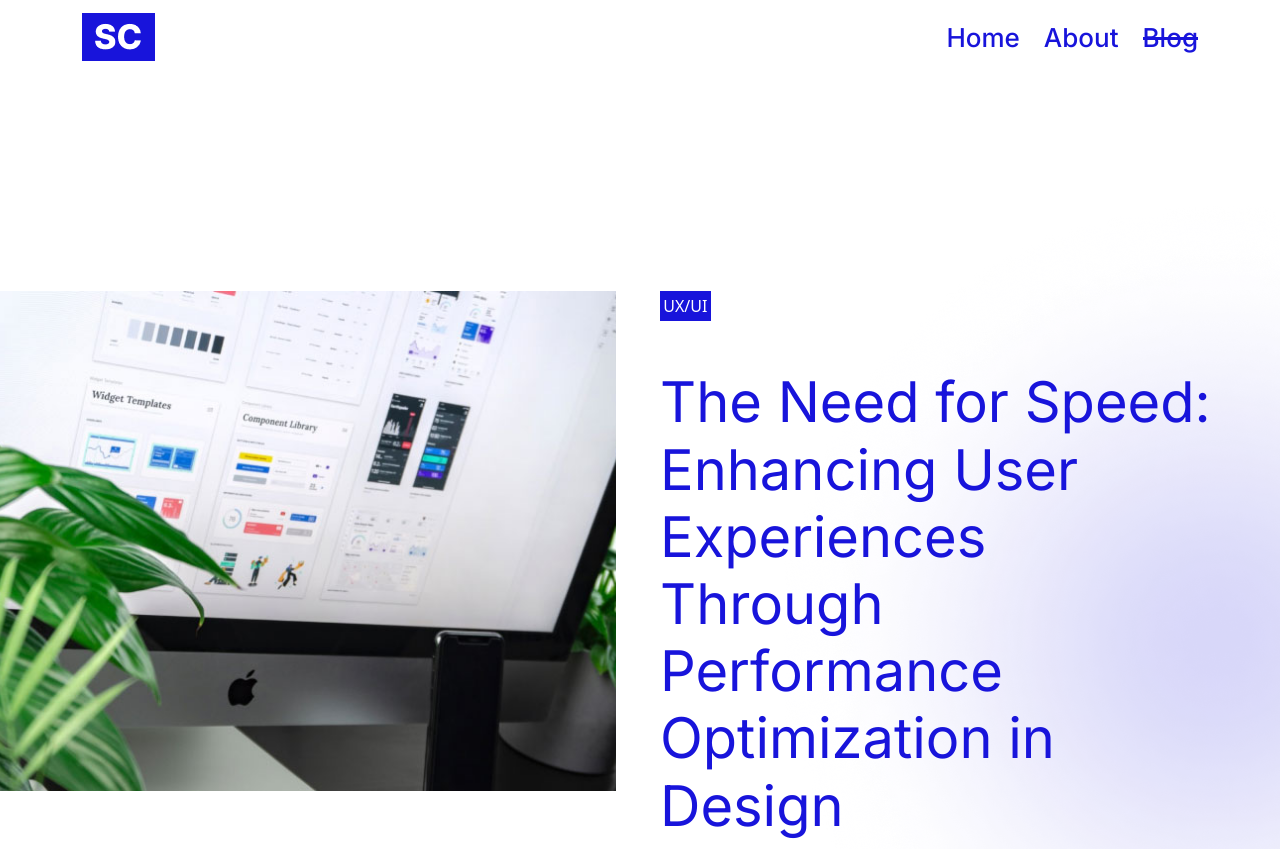
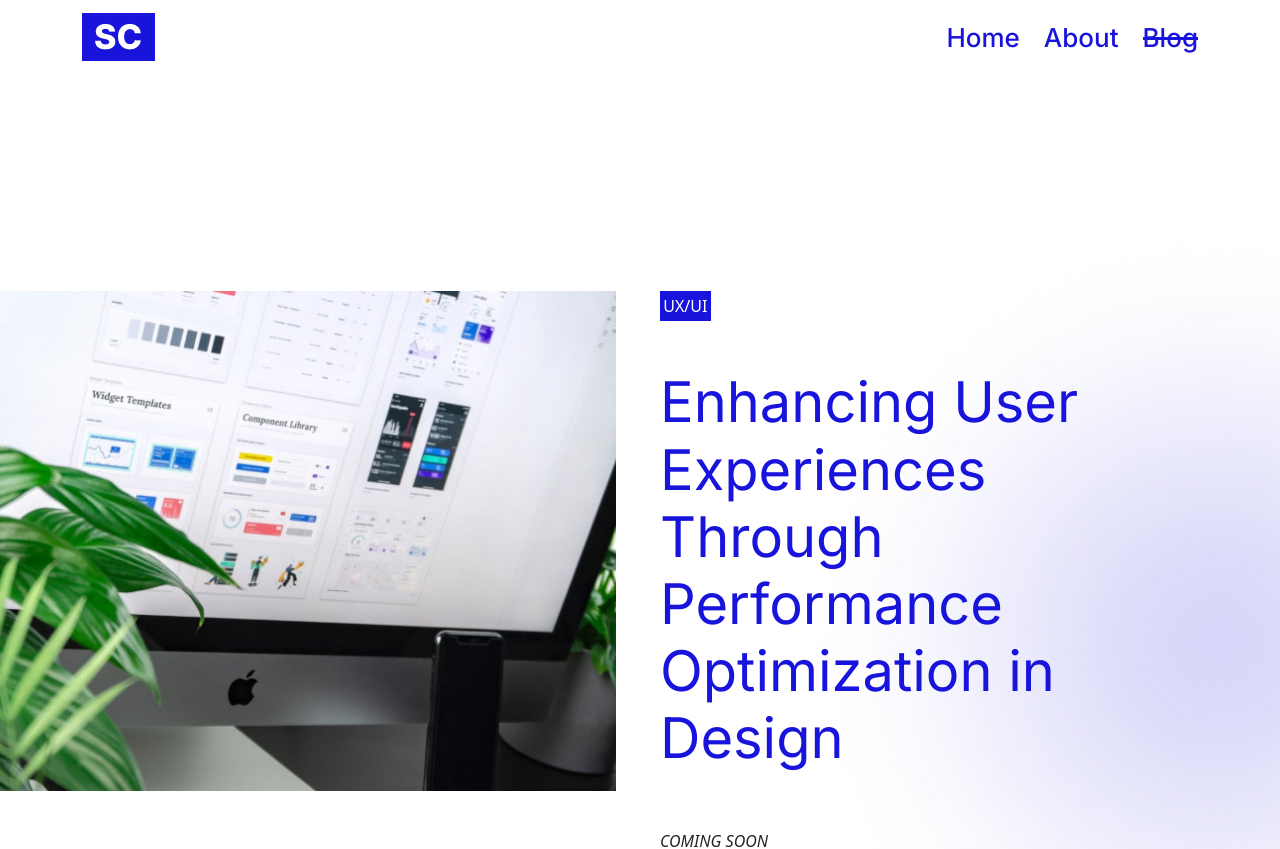
Before and after one commit to soniacasanova/Portfolio, a React (Create React App) app in the folder my-react-bootstrap-app/: page /blog in a window 1280 px wide. Shown: the top 849 px of the page. Built offline with nearby package versions, Linux system fonts and the light colour scheme.

Commit message:
article title + tools

```diff
--- a/my-react-bootstrap-app/src/pages/Blog.js
+++ b/my-react-bootstrap-app/src/pages/Blog.js
@@ -28,7 +28,7 @@ const Blog = () => {
                 <div className="blog-home-text">
                   <div className="group">
                   <span className="tag">UX/UI</span>
-                    <h2 className="display-4">The Need for Speed: Enhancing User Experiences Through Performance Optimization in Design</h2>
+                    <h2 className="display-4">Enhancing User Experiences Through Performance Optimization in Design</h2>
                     <em className="font-small">COMING SOON</em>
                   </div>
                  {/* <div className="group2"><em>21 de Septiembre de 2023</em></div>*/}
--- a/my-react-bootstrap-app/src/pages/Home.js
+++ b/my-react-bootstrap-app/src/pages/Home.js
@@ -59,12 +59,12 @@ const Home = () => {
                   <h5>Design Tools</h5>
                   <ul className="list-unstyled">
                     <li>Figma</li>
-                    <li>Font FontAwesome</li>
+                    <li>FontAwesome</li>
                     <li>Pen & Paper</li>
                     <li>Adobe XD</li>
                     <li>Sketch</li>
-                    <li>Laws of UX</li>
-                    <li>Principles of Lean UX</li>
+                    <li>Hotjar</li>
+                    <li>Google Analytics</li>
                   </ul>
                   </div>}
                 </div>
```
